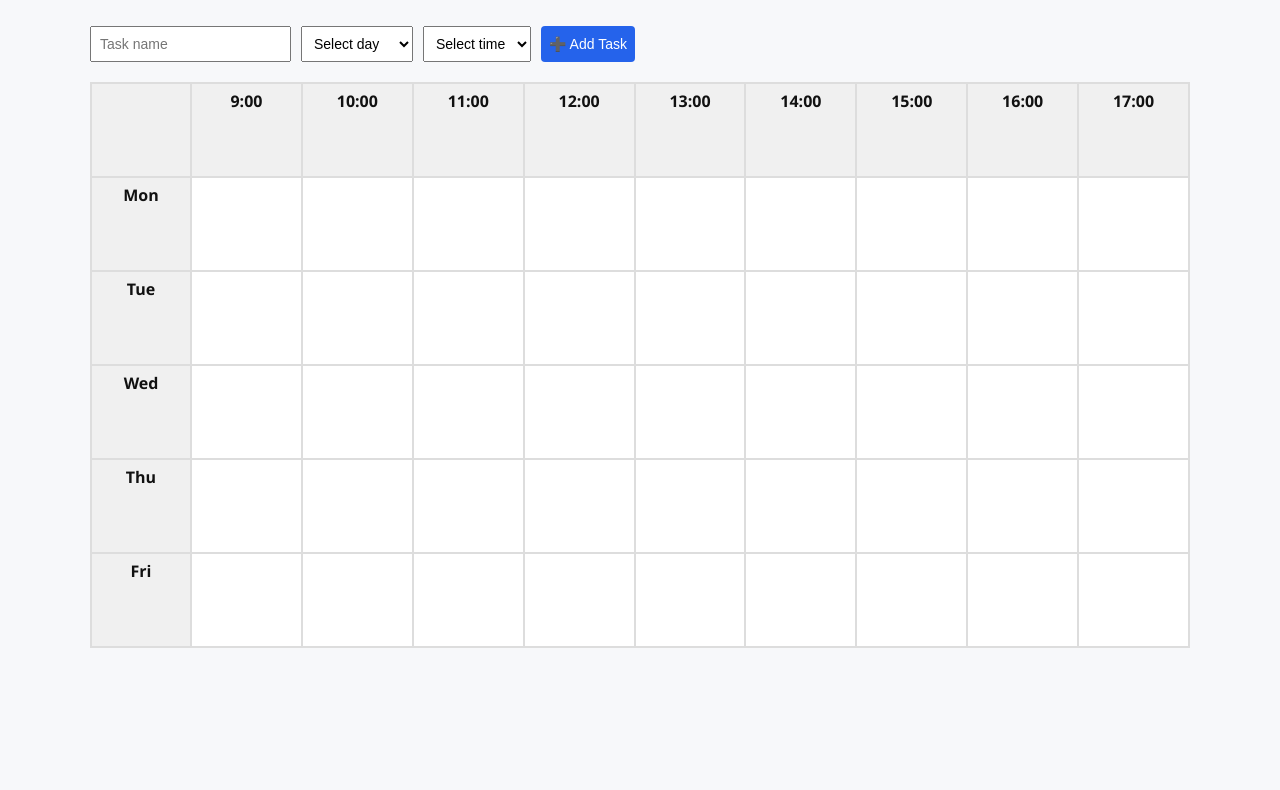
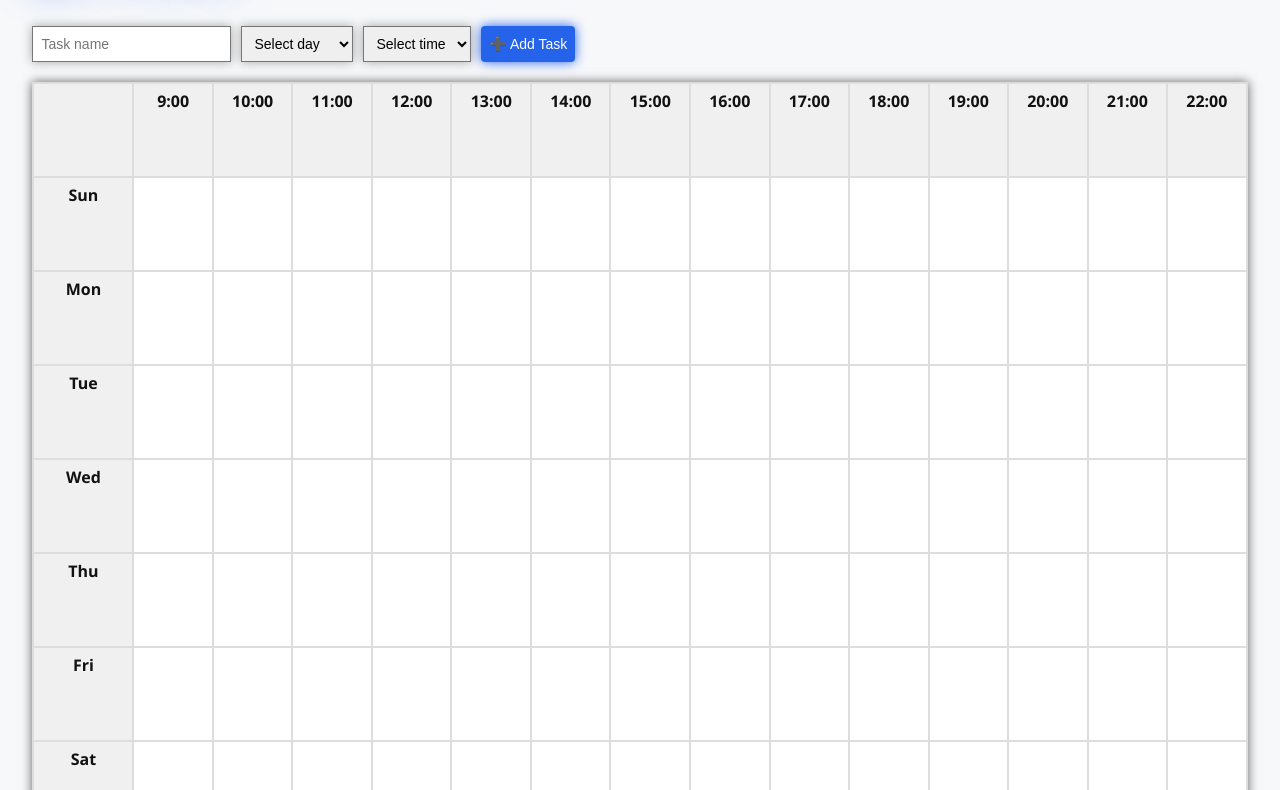
Before and after one commit to SuchitPrabuV/student_companion, a plain HTML site: page templates/timetablealt.html in a window 1280 px wide. Shown: the part 100-890 px from the top of the page. Before the commit the page ends 800 px from the top, so only its background shows below. Drawn offline with Linux system fonts and the light colour scheme.

Commit message:
perfect alt-timetable

```diff
--- a/templates/timetablealt.html
+++ b/templates/timetablealt.html
@@ -31,7 +31,7 @@
     }
 
     .container {
-      max-width: 1100px;
+      max-width: 98%;
       margin: auto;
     }
 
@@ -54,6 +54,7 @@
     }
 
     #addTask, #toggleTheme {
+      box-shadow: #2563eb 0px 0px 12px;
       background: #2563eb;
       color: white;
       border: none;
@@ -62,8 +63,9 @@
     }
 
     #timetable {
+      box-shadow: #606060 0px 0px 10px;
       display: grid;
-      grid-template-columns: 100px repeat(9, 1fr);
+      grid-template-columns: 100px repeat(14, 1fr);
       background: var(--border);
       border: 1px solid var(--border);
     }
@@ -107,21 +109,23 @@
 <body>
   <div class="container">
     <div class="top-bar">
-      <h1>📅 Timetable</h1>
+      <h1 style="text-shadow: #2563eb 0px 0px 40px;">📅 Timetable</h1>
       <button id="toggleTheme">🌙 Toggle Dark Mode</button>
     </div>
 
     <div class="task-form">
-      <input type="text" id="taskName" placeholder="Task name">
-      <select id="taskDay">
+      <input type="text" id="taskName" placeholder="Task name" style="box-shadow: #a6a6a6 0px 0px 10px;border-width: 1px; border-style: ridge;">
+      <select id="taskDay" style="box-shadow: #a6a6a6 0px 0px 10px;">
         <option disabled selected>Select day</option>
+        <option value="Sun">Sunday</option>
         <option value="Mon">Monday</option>
         <option value="Tue">Tuesday</option>
         <option value="Wed">Wednesday</option>
         <option value="Thu">Thursday</option>
         <option value="Fri">Friday</option>
+        <option value="Sat">Saturday</option>
       </select>
-      <select id="taskTime">
+      <select id="taskTime" style="box-shadow: #a6a6a6 0px 0px 10px;">
         <option disabled selected>Select time</option>
       </select>
       <button id="addTask">➕ Add Task</button>
@@ -138,8 +142,8 @@
     const taskTime = document.getElementById('taskTime');
     const toggleTheme = document.getElementById('toggleTheme');
 
-    const days = ['Mon', 'Tue', 'Wed', 'Thu', 'Fri'];
-    const hours = Array.from({ length: 9 }, (_, i) => `${9 + i}:00`);
+    const days = ['Sun','Mon', 'Tue', 'Wed', 'Thu', 'Fri', 'Sat'];
+    const hours = Array.from({ length: 14 }, (_, i) => `${9 + i}:00`);
 
     function getCellId(day, hour) {
       return `${day}-${hour}`;
```
Also changed, not shown: 1 other file.
